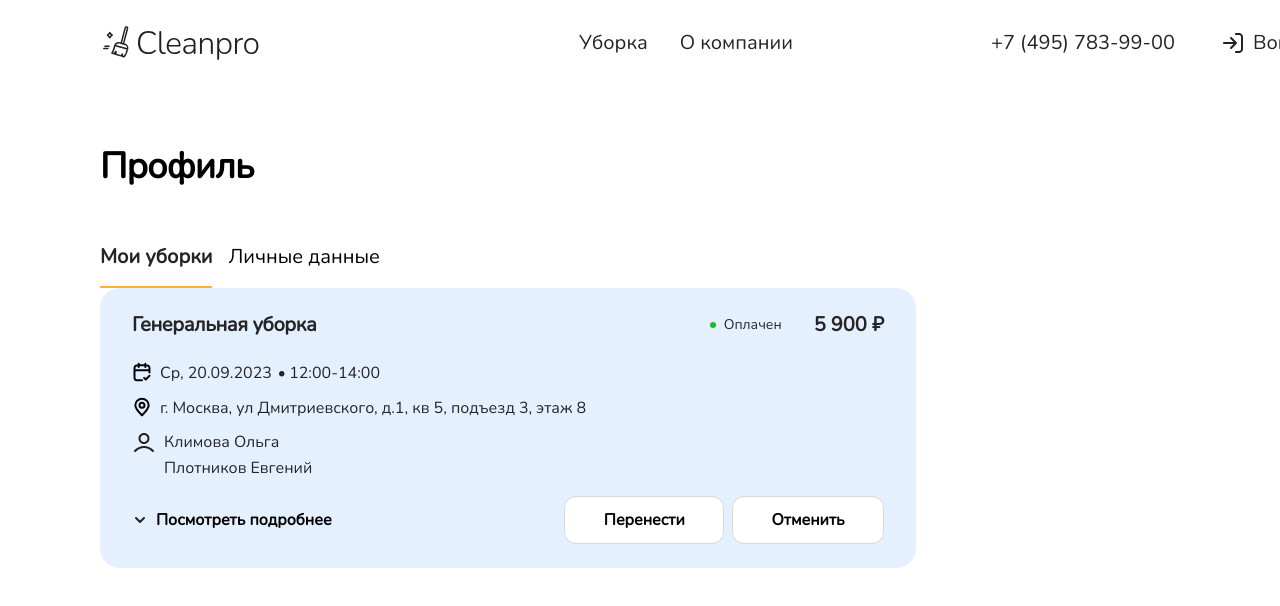
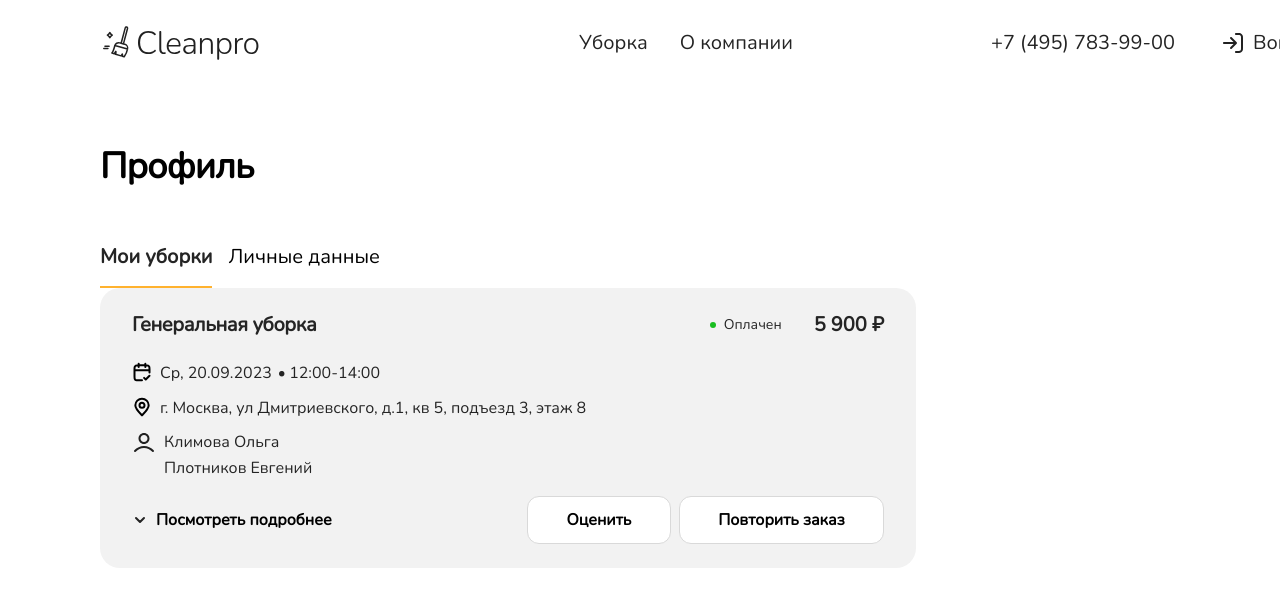
Before and after one commit to order-cleaning-services/cleanpro, a React (Vite) app in the folder frontend/: page /profile in a window 1280 px wide. Shown: the top 606 px of the page. Built offline with nearby package versions, Linux system fonts and the light colour scheme.

Commit message:
feat: status order for render card

```diff
--- a/frontend/src/components/OrderCard/OrderCard.jsx
+++ b/frontend/src/components/OrderCard/OrderCard.jsx
@@ -1,14 +1,17 @@
+import { useState } from 'react'
 import './OrderCard.scss'
 import calendar from '../../images/date.svg'
 import geo from '../../images/address.svg'
 import user from '../../images/profile.svg'
 import up from '../../images/chevron-up.svg'
 import down from '../../images/chevron-down.svg'
-import { useState } from 'react'
 
 const OrderCard = () => {
+  const [isDetailed, setIsDetailed] = useState(false)
+  const toggleInfo = () => setIsDetailed(!isDetailed)
+
   // Переменные из констант нужно будет переписать в аргументы, получаемые на рендер компонентом
-
+  const isCompleted = true
   const CLEANERS = ['Климова Ольга', 'Плотников Евгений']
   const DATE = 'Ср, 20.09.2023'
   const TIME = '12:00-14:00'
@@ -31,11 +34,8 @@ const OrderCard = () => {
   ]
   const EXTRA_OPTIONS = []
 
-  const [isDetailed, setIsDetailed] = useState(false)
-  const toggleInfo = () => setIsDetailed(!isDetailed)
-
   return (
-    <div className="card">
+    <div className={`card ${isCompleted ? 'card_completed' : ''}`}>
       <div className="card__header">
         <h2 className="card__title">Генеральная уборка</h2>
         <div className="card__header-info">
@@ -79,10 +79,17 @@ const OrderCard = () => {
               Посмотреть подробнее
             </button>
           )}
-          <div className="card__control-buttons">
-            <button className="card__control-btn">Перенести</button>
-            <button className="card__control-btn">Отменить</button>
-          </div>
+          {isCompleted ? (
+            <div className="card__control-buttons">
+              <button className="card__control-btn">Оценить</button>
+              <button className="card__control-btn">Повторить заказ</button>
+            </div>
+          ) : (
+            <div className="card__control-buttons">
+              <button className="card__control-btn">Перенести</button>
+              <button className="card__control-btn">Отменить</button>
+            </div>
+          )}
         </div>
         {isDetailed && (
           <div className="card__options">
--- a/frontend/src/components/OrderCard/OrderCard.scss
+++ b/frontend/src/components/OrderCard/OrderCard.scss
@@ -3,6 +3,10 @@
   border-radius: 20px;
   background-color: #e5f0ff;
   max-width: 81.6rem;
+
+  &_completed {
+    background-color: #f2f2f2;
+  }
 
   &__header {
     display: flex;
@@ -98,7 +102,7 @@
       &_more {
         border: none;
         padding: 0;
-        background-color: #e5f0ff;
+        background-color: #ffffff00;
       }
     }
 
```
